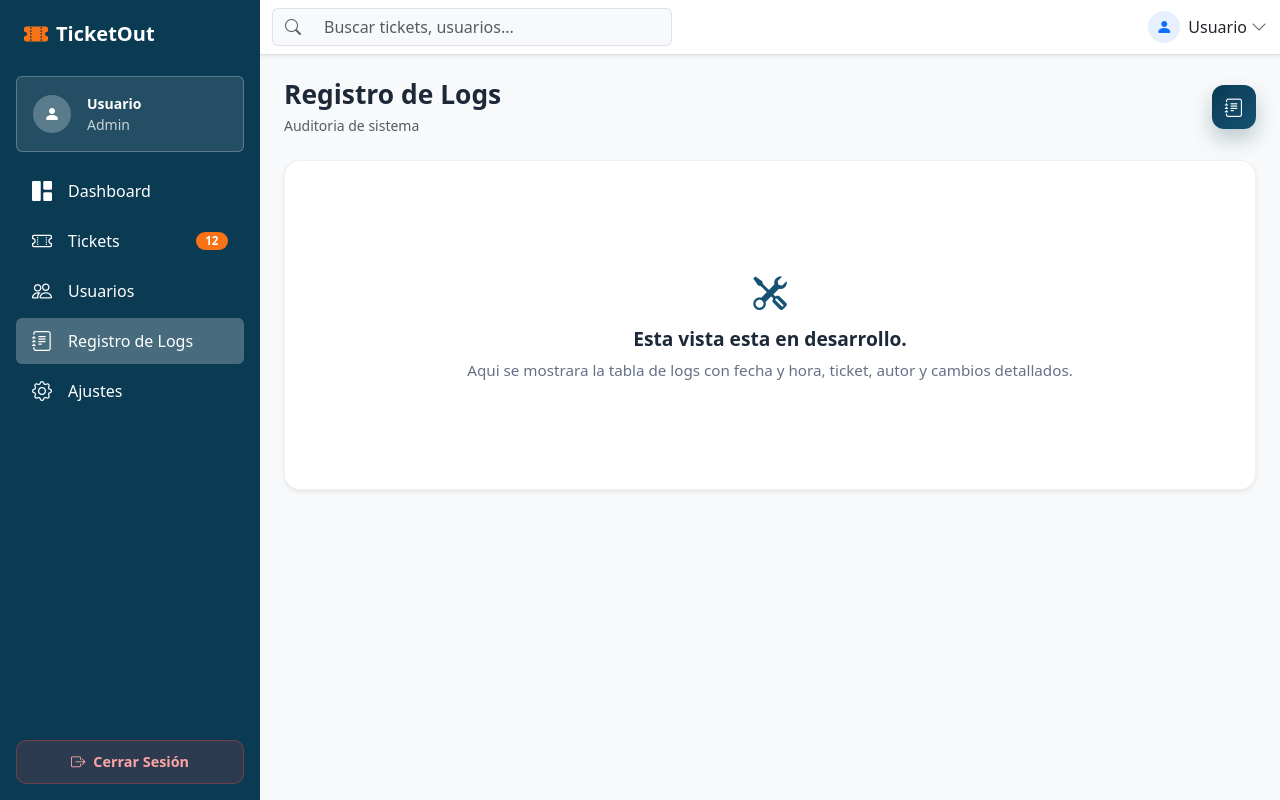
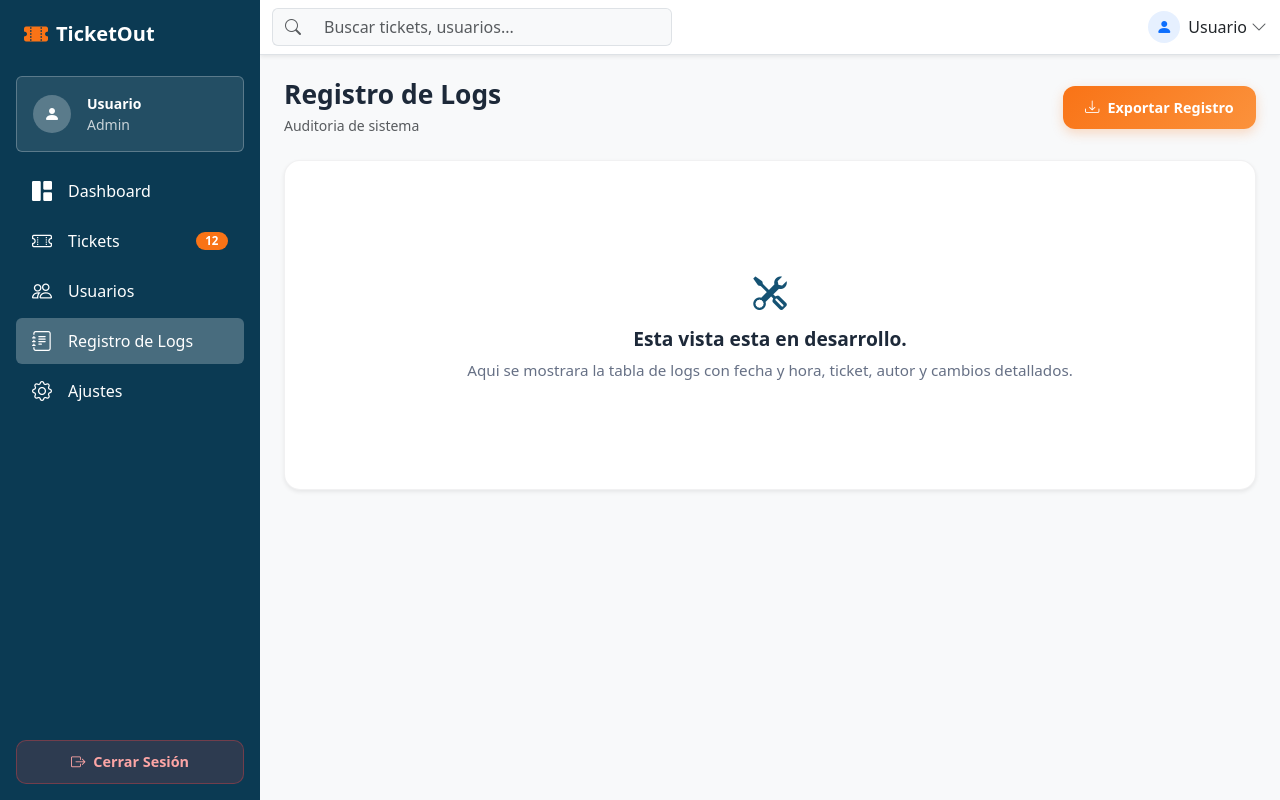
Before and after one commit to PabloAlonsoRomero/TicketOut-Frontend, an Angular app: page /reports in a window 1280 px wide. Built offline with nearby package versions, Linux system fonts and the light colour scheme.

Commit message:
Cambios en log-table

```diff
--- a/src/app/features/logs/log-table/log-table.component.css
+++ b/src/app/features/logs/log-table/log-table.component.css
@@ -20,20 +20,24 @@
   color: var(--ink-900);
 }
 
-.header-visual {
-  width: 44px;
-  height: 44px;
+.btn-export {
+  background: linear-gradient(135deg, var(--accent), #fb923c);
+  border: 0;
+  padding: 0.65rem 1.4rem;
   border-radius: 12px;
-  background: linear-gradient(135deg, var(--panel), var(--panel-soft));
+  font-weight: 700;
   color: #fff;
-  display: inline-flex;
+  cursor: pointer;
+  transition: transform 0.2s, box-shadow 0.2s;
+  box-shadow: 0 4px 12px rgba(249, 115, 22, 0.25);
+  display: flex;
   align-items: center;
-  justify-content: center;
-  box-shadow: 0 10px 20px rgba(11, 58, 83, 0.25);
+  font-size: 0.9rem;
 }
 
-.header-visual i {
-  font-size: 1.15rem;
+.btn-export:hover {
+  transform: translateY(-2px);
+  box-shadow: 0 8px 20px rgba(249, 115, 22, 0.35);
 }
 
 .table-card {
--- a/src/app/features/logs/log-table/log-table.component.html
+++ b/src/app/features/logs/log-table/log-table.component.html
@@ -4,9 +4,10 @@
     <h1 class="page-title h3 mb-1">Registro de Logs</h1>
     <p class="text-muted mb-0 small">Auditoria de sistema</p>
   </div>
-  <div class="header-visual" aria-hidden="true">
-    <i class="bi bi-journal-text"></i>
-  </div>
+  <button class="btn-export">
+    <i class="bi bi-download me-2"></i>
+    Exportar Registro
+  </button>
 </div>
 
 <div class="table-card p-4 bg-white rounded-4 shadow-sm">
```
